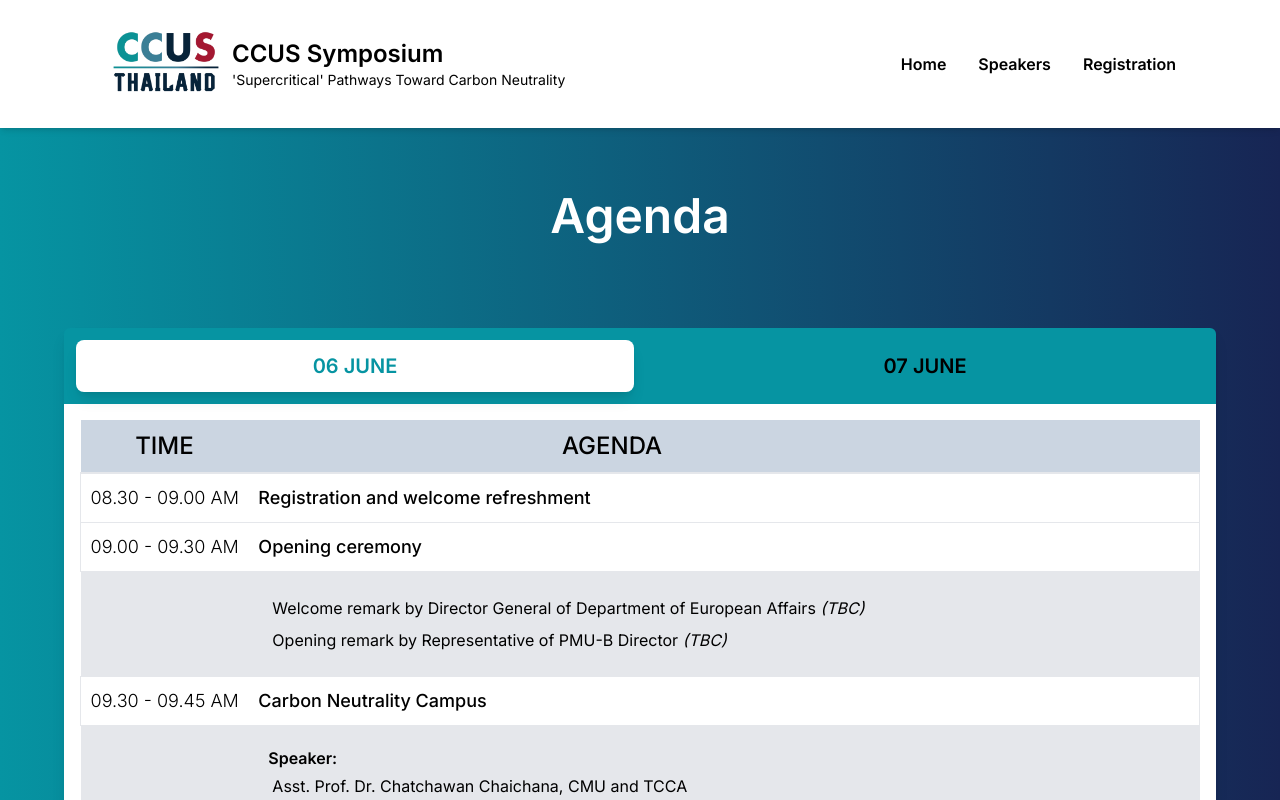
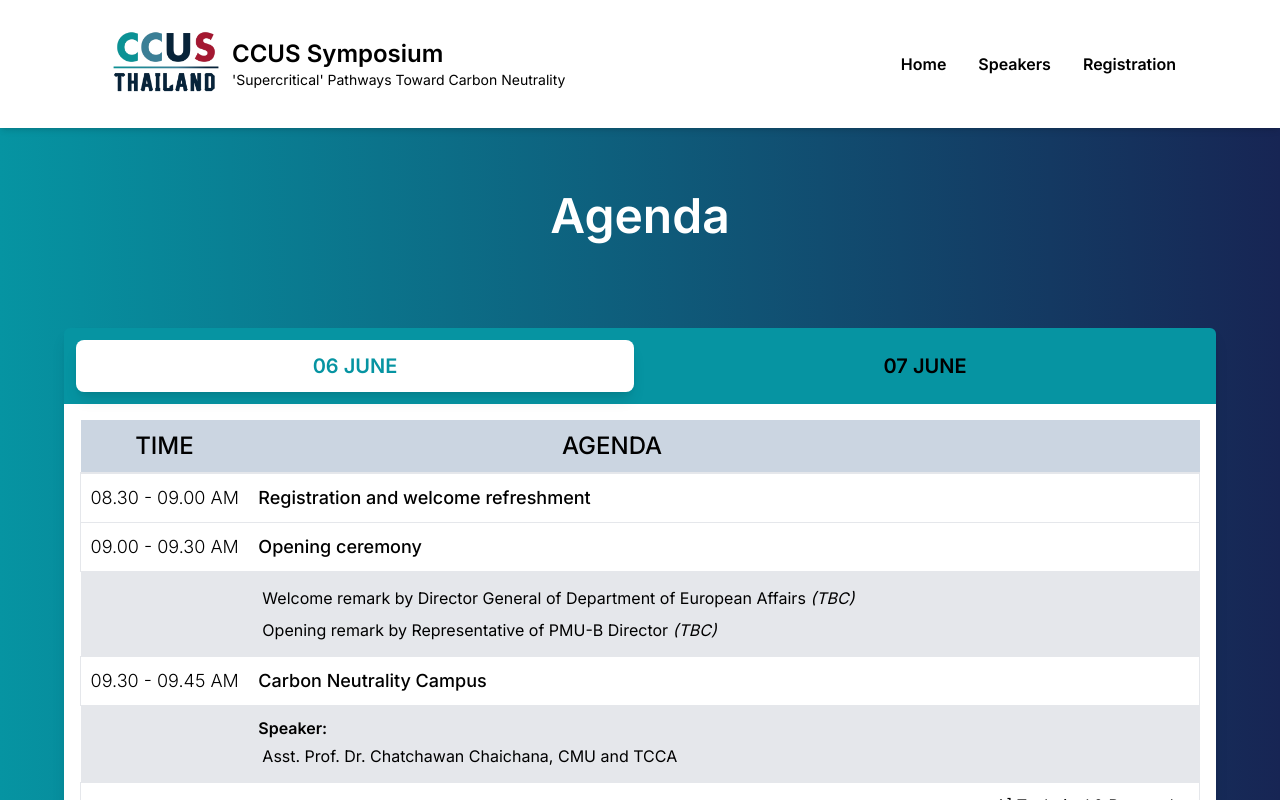
Before and after one commit to thunyoubun/ccs-registration, a Next.js app: page /agenda in a window 1280 px wide. Shown: the top 800 px of the page. Built offline with nearby package versions, Linux system fonts and the light colour scheme.

Commit message:
group column

```diff
--- a/src/app/Components/TableProgramme.tsx
+++ b/src/app/Components/TableProgramme.tsx
@@ -44,9 +44,9 @@ function RowData({ date }: { date: IProgrammeData[] }) {
       schedule.speakers.length > 0 ||
       schedule.panelists.length > 0 ||
       schedule.facilitators.length ? (
-        <tr className="bg-gray-200 " key={schedule.time} id={schedule.time}>
+        <tr className="bg-gray-200" key={schedule.time} id={schedule.time} >
           <td></td>
-          <td className="grid gap-2">
+          <td colSpan={2} className="gap-2" >
             {schedule.description.length > 0 ? (
               <div>
                 {schedule.description.map((data) => (
@@ -117,7 +117,6 @@ function RowData({ date }: { date: IProgrammeData[] }) {
               ""
             )}
           </td>
-          <td></td>
         </tr>
       ) : (
         <></>
```
